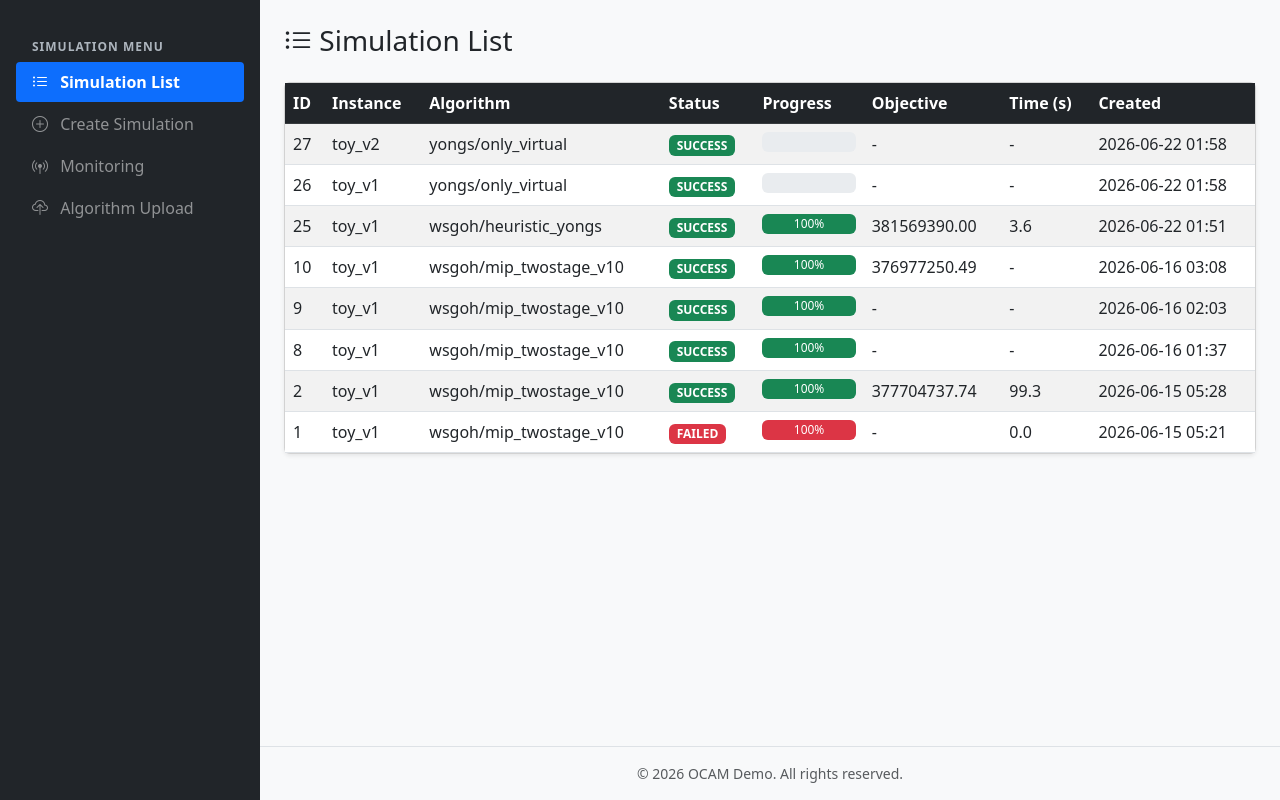
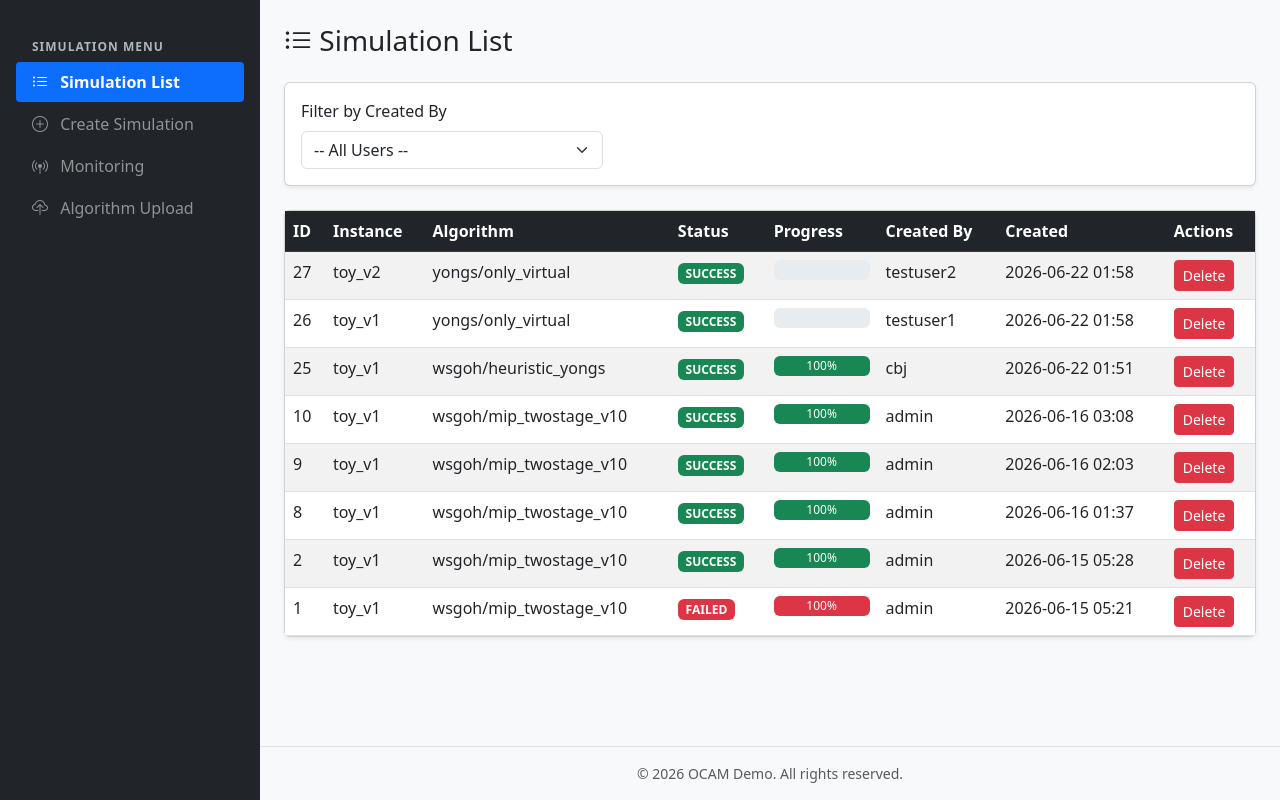
Before and after one commit to cbjsena/OCAMDemo, a Django app: page /simulation/ in a window 1280 px wide. Shown: the part 59-859 px from the top of the page. Run offline with Django 5.2, Linux system fonts and the light colour scheme; a user stored in the database is signed in; data comes from the database, SQL or seed files in the repository; both versions use the stored data as it was after the commit; parts of the project's set-up code (start-up, migrations or seed data) failed here and were passed over.

Commit message:
Update simulation menu

```diff
--- a/common/messages.py
+++ b/common/messages.py
@@ -60,6 +60,8 @@ SIMULATION_CANCELED = "Simulation '{sim_id}' has been canceled."
 SIMULATION_CANCEL_FAILED = "Cannot cancel simulation '{sim_id}': not in running state."
 SIMULATION_NOT_FOUND = "Simulation not found."
 SIMULATION_FAILED = "Simulation failed: {error}"
+SIMULATION_DELETED = "Simulation '{sim_id}' has been deleted."
+SIMULATION_DELETE_FAILED = "Cannot delete simulation '{sim_id}': it may be running or you lack permissions."
 
 # ==========================================
 # 6. Result
--- a/doc/test_scenarios/test_scenarios_simulation.csv
+++ b/doc/test_scenarios/test_scenarios_simulation.csv
@@ -31,8 +31,12 @@ SIM_ALG_DIS_001,Algorithm Upload 메뉴 라우팅,Algorithm Upload 페이지로
 SIM_ALG_DIS_002,Algorithm Upload 가이드 표시,업로드 페이지에 ZIP 구조/최소 계약 가이드가 표시된다,"로그인 완료",GET /simulation/algorithm/upload/,"1. Required ZIP Structure 섹션 표시 2. Minimum solver.py Contract 섹션 표시"
 SIM_ALG_DIS_003,Algorithm Upload (파일 미선택),파일 없이 업로드 시 오류 메시지를 표시한다,"로그인 완료",POST /simulation/algorithm/upload/ (algorithm_zip 누락),"1. Redirect 302 -> /simulation/algorithm/upload/ 2. FILE_NOT_SELECTED 메시지"
 SIM_ALG_DIS_004,Algorithm Upload (확장자 오류),zip 외 파일 업로드 시 거부한다,"로그인 완료",POST /simulation/algorithm/upload/ (algorithm_zip=invalid.txt),"1. Redirect 302 -> /simulation/algorithm/upload/ 2. INVALID_FILE_EXT(zip) 메시지"
-SIM_ALG_DIS_005,Algorithm Upload (정상),유효 ZIP 업로드 시 설치 후 create 페이지로 이동한다,"로그인 완료, 유효 알고리즘 ZIP 준비",POST /simulation/algorithm/upload/ (algorithm_zip=valid.zip),"1. Redirect 302 -> /simulation/create/ 2. ALGORITHM_UPLOAD_SUCCESS 메시지 3. algorithms/<researcher>/<algorithm>/ 생성"
+SIM_ALG_DIS_005,Algorithm Upload (정상),유효 ZIP 업로드 시 설치 후 create 페이지로 이동한다,"로그인 완료, 유효 알고리즘 ZIP 준비",POST /simulation/algorithm/upload/ (algorithm_zip=valid.zip),1. Redirect 302 -> /simulation/create/ 2. ALGORITHM_UPLOAD_SUCCESS 메시지 3. algorithms/<researcher>/<algorithm>/ 생성
 SIM_ALG_DIS_006,Algorithm Upload (중복 이름),동일 알고리즘이 이미 있으면 업로드를 거부한다,"로그인 완료, 대상 알고리즘 폴더 이미 존재",POST /simulation/algorithm/upload/ (algorithm_zip=duplicate.zip),"1. Redirect 302 -> /simulation/algorithm/upload/ 2. ALGORITHM_UPLOAD_EXISTS 메시지"
 SIM_ALG_DIS_007,Algorithm Upload (구조 오류),필수 파일(__init__.py/solver.py) 누락 ZIP은 거부한다,"로그인 완료, solver.py 또는 __init__.py 누락 ZIP 준비",POST /simulation/algorithm/upload/ (algorithm_zip=broken.zip),"1. Redirect 302 -> /simulation/algorithm/upload/ 2. ALGORITHM_UPLOAD_INVALID 메시지"
 SIM_ALG_DIS_008,Algorithm Upload (엔트리포인트 오류),solver.py에 callable algorithm()이 없으면 거부한다,"로그인 완료, algorithm() 없는 solver.py ZIP 준비",POST /simulation/algorithm/upload/ (algorithm_zip=invalid_solver.zip),"1. Redirect 302 -> /simulation/algorithm/upload/ 2. ALGORITHM_UPLOAD_INVALID 메시지"
 SIM_ALG_DIS_009,Algorithm Upload 로그인 검증,비로그인 사용자는 접근이 차단된다,"비로그인 상태",GET /simulation/algorithm/upload/,"1. Redirect 302 -> 로그인 페이지"
+SIM_LST_DIS_008,Simulation 필터 (Created By 드롭다운),사용자별로 시뮬레이션을 필터링할 수 있다,"로그인 완료, 2명의 사용자가 생성한 SimulationRun 존재",GET /simulation/ (드롭다운 표시),"1. 필터 드롭다운에 모든 사용자 표시 2. 사용자 선택 시 해당 사용자가 생성한 시뮬레이션만 표시"
+SIM_LST_DIS_009,Simulation 삭제 (작성자 가능),생성된 시뮬레이션의 작성자는 목록에서 삭제할 수 있다,"로그인 완료, SimulationRun(status=SUCCESS, created_by=current user)",POST /simulation/delete/{sim_id}/,"1. Redirect 302 -> /simulation/ 2. DB 레코드 삭제 3. SIMULATION_DELETED 메시지 4. 결과 폴더 제거 시도"
+SIM_LST_DIS_010,Simulation 삭제 (타사용자 불가),작성자가 아닌 사용자는 삭제할 수 없다,"로그인 완료, SimulationRun(created_by=other_user, status=SUCCESS)",POST /simulation/delete/{sim_id}/,"1. Redirect 302 -> /simulation/ 2. DB 레코드 유지 3. SIMULATION_DELETE_FAILED 메시지"
+SIM_LST_DIS_011,Simulation 삭제 (관리자 가능),관리자는 다른 사용자가 생성한 시뮬레이션을 삭제할 수 있다,"로그인 완료(admin), SimulationRun(created_by=other_user, status=SUCCESS)",POST /simulation/delete/{sim_id}/,"1. Redirect 302 -> /simulation/ 2. DB 레코드 삭제 3. SIMULATION_DELETED 메시지"
--- a/simulation/templates/simulation/simulation_list.html
+++ b/simulation/templates/simulation/simulation_list.html
@@ -19,6 +19,25 @@
 {% block content %}
 <h3 class="mb-4"><i class="bi bi-list-ul"></i> Simulation List</h3>
 
+<!-- Filter Section -->
+<div class="card shadow-sm mb-4">
+    <div class="card-body">
+        <form method="get" class="row g-3">
+            <div class="col-md-4">
+                <label for="created_by_filter" class="form-label">Filter by Created By</label>
+                <select id="created_by_filter" name="created_by_id" class="form-select" onchange="this.form.submit()">
+                    <option value="">-- All Users --</option>
+                    {% for user in all_users %}
+                    <option value="{{ user.id }}" {% if selected_created_by_id|add:"0" == user.id %}selected{% endif %}>
+                        {{ user.username }}
+                    </option>
+                    {% endfor %}
+                </select>
+            </div>
+        </form>
+    </div>
+</div>
+
 <div class="card shadow-sm">
     <div class="card-body p-0">
         <div class="table-responsive">
@@ -30,9 +49,11 @@
                         <th>Algorithm</th>
                         <th>Status</th>
                         <th>Progress</th>
-                        <th>Objective</th>
-                        <th>Time (s)</th>
+<!--                        <th>Objective</th>-->
+<!--                        <th>Time (s)</th>-->
+                        <th>Created By</th>
                         <th>Created</th>
+                        <th>Actions</th>
                     </tr>
                 </thead>
                 <tbody>
@@ -60,9 +81,26 @@
                                      style="width: {{ sim.progress }}%">{{ sim.progress }}%</div>
                             </div>
                         </td>
-                        <td>{% if sim.objective_value %}{{ sim.objective_value|floatformat:2 }}{% else %}-{% endif %}</td>
-                        <td>{% if sim.execution_time %}{{ sim.execution_time|floatformat:1 }}{% else %}-{% endif %}</td>
+<!--                        <td>{% if sim.objective_value %}{{ sim.objective_value|floatformat:2 }}{% else %}-{% endif %}</td>-->
+<!--                        <td>{% if sim.execution_time %}{{ sim.execution_time|floatformat:1 }}{% else %}-{% endif %}</td>-->
+                        <td>
+                            {% if sim.created_by %}
+                                {{ sim.created_by.username }}
+                            {% else %}
+                                -
+                            {% endif %}
+                        </td>
                         <td>{{ sim.created_at|date:"Y-m-d H:i" }}</td>
+                        <td>
+                            {% if not sim.is_processing %}
+                            <form method="post" action="{% url 'simulation:simulation_delete' sim.id %}" style="display:inline;" onsubmit="return confirm('Delete simulation #{{ sim.id }}?');">
+                                {% csrf_token %}
+                                <button type="submit" class="btn btn-sm btn-danger">Delete</button>
+                            </form>
+                            {% else %}
+                            <button type="button" class="btn btn-sm btn-secondary" disabled>Running</button>
+                            {% endif %}
+                        </td>
                     </tr>
                     {% empty %}
                     <tr>
--- a/simulation/urls.py
+++ b/simulation/urls.py
@@ -19,4 +19,5 @@ urlpatterns = [
         name="simulation_status_api",
     ),
     path("api/<int:sim_id>/cancel/", views.simulation_cancel, name="simulation_cancel"),
+    path("delete/<int:sim_id>/", views.simulation_delete, name="simulation_delete"),
 ]
--- a/simulation/views.py
+++ b/simulation/views.py
@@ -13,6 +13,7 @@ from instance.services.instance_service import discover_instances
 from simulation.algorithm_scanner import discover_algorithms, install_algorithm_zip
 from simulation.models import SimulationRun
 from simulation.tasks import run_simulation_task
+from django.views.decorators.http import require_POST
 
 logger = logging.getLogger(__name__)
 
@@ -21,6 +22,19 @@ logger = logging.getLogger(__name__)
 def simulation_list(request):
     """시뮬레이션 전체 목록."""
     simulations = SimulationRun.objects.all()
+    # created_by_id 필터링
+    created_by_id = request.GET.get("created_by_id")
+    if created_by_id:
+        try:
+            simulations = simulations.filter(created_by_id=int(created_by_id))
+        except (ValueError, TypeError):
+            pass
+
+    # 필터 옵션: 모든 사용자 목록
+    from django.contrib.auth import get_user_model
+    User = get_user_model()
+    all_users = User.objects.all().order_by("username")
+
     return render(
         request,
         "simulation/simulation_list.html",
@@ -29,6 +43,8 @@ def simulation_list(request):
             "sidebar_menu": SIMULATION_SIDEBAR_MENU,
             "current_sidebar_menu": "simulation_list",
             "simulations": simulations,
+            "all_users": all_users,
+            "selected_created_by_id": created_by_id or "",
         },
     )
 
@@ -169,3 +185,69 @@ def simulation_cancel(request, sim_id):
     if request.headers.get("X-Requested-With") == "XMLHttpRequest":
         return JsonResponse({"status": sim.status})
     return redirect("simulation:simulation_monitoring")
+
+
+@login_required
+@require_POST
+def simulation_delete(request, sim_id):
+    """시뮬레이션 삭제 (목록 화면의 삭제 버튼)."""
+    sim = get_object_or_404(SimulationRun, pk=sim_id)
+    # 권한: 작성자 본인 또는 관리자만 삭제 가능
+    if not (request.user.is_superuser or (sim.created_by is not None and sim.created_by == request.user)):
+        messages.warning(request, msg.SIMULATION_DELETE_FAILED.format(sim_id=sim.id))
+        if request.headers.get("X-Requested-With") == "XMLHttpRequest":
+            return JsonResponse({"status": "forbidden"}, status=403)
+        return redirect("simulation:simulation_list")
+
+    # 실행 중인 시뮬레이션은 삭제할 수 없음
+    if sim.is_processing:
+        messages.warning(request, msg.SIMULATION_DELETE_FAILED.format(sim_id=sim.id))
+        if request.headers.get("X-Requested-With") == "XMLHttpRequest":
+            return JsonResponse({"status": "processing"}, status=400)
+        return redirect("simulation:simulation_list")
+
+    # 결과 출력 폴더(파일)도 함께 삭제 시도
+    output_deleted = False
+    try:
+        from pathlib import Path
+        import shutil
+        from django.conf import settings
+
+        if sim.output_folder:
+            candidate = Path(sim.output_folder)
+            output_path = None
+            if candidate.is_absolute() and candidate.exists():
+                output_path = candidate
+            else:
+                outputs_root = Path(getattr(settings, "OUTPUTS_DIR", "."))
+                alt = outputs_root / sim.output_folder
+                if alt.exists():
+                    output_path = alt
+                elif candidate.exists():
+                    output_path = candidate
+
+            if output_path and output_path.exists():
+                if output_path.is_dir():
+                    shutil.rmtree(output_path)
+                    output_deleted = True
+                else:
+                    output_path.unlink(missing_ok=True)
+                    output_deleted = True
+    except Exception:
+        # 파일 삭제 실패는 로깅 후 무시
+        logger.exception("Failed to delete output folder for simulation %s", sim.id)
+
+    try:
+        sim.delete()
+        success_msg = msg.SIMULATION_DELETED.format(sim_id=sim.id)
+        if output_deleted:
+            success_msg = success_msg + " Outputs removed."
+        messages.success(request, success_msg)
+        if request.headers.get("X-Requested-With") == "XMLHttpRequest":
+            return JsonResponse({"status": "deleted", "outputs_removed": output_deleted})
+    except Exception as e:
+        messages.error(request, msg.SAVE_ERROR.format(target="simulation", error=str(e)))
+        if request.headers.get("X-Requested-With") == "XMLHttpRequest":
+            return JsonResponse({"status": "error", "error": str(e)}, status=500)
+
+    return redirect("simulation:simulation_list")
```
Also changed, not shown: simulation/algorithm_scanner.py (+51 -21 lines), simulation/engine.py (+15 -2 lines), tests/simulation/test_simulation_algorithm_upload.py (+3 -3 lines), tests/simulation/test_simulation_create.py (added, +100 -0 lines), tests/simulation/test_simulation_list.py (renamed from tests/simulation/test_simulation_list_create.py, +43 -76 lines), db.sqlite3.
